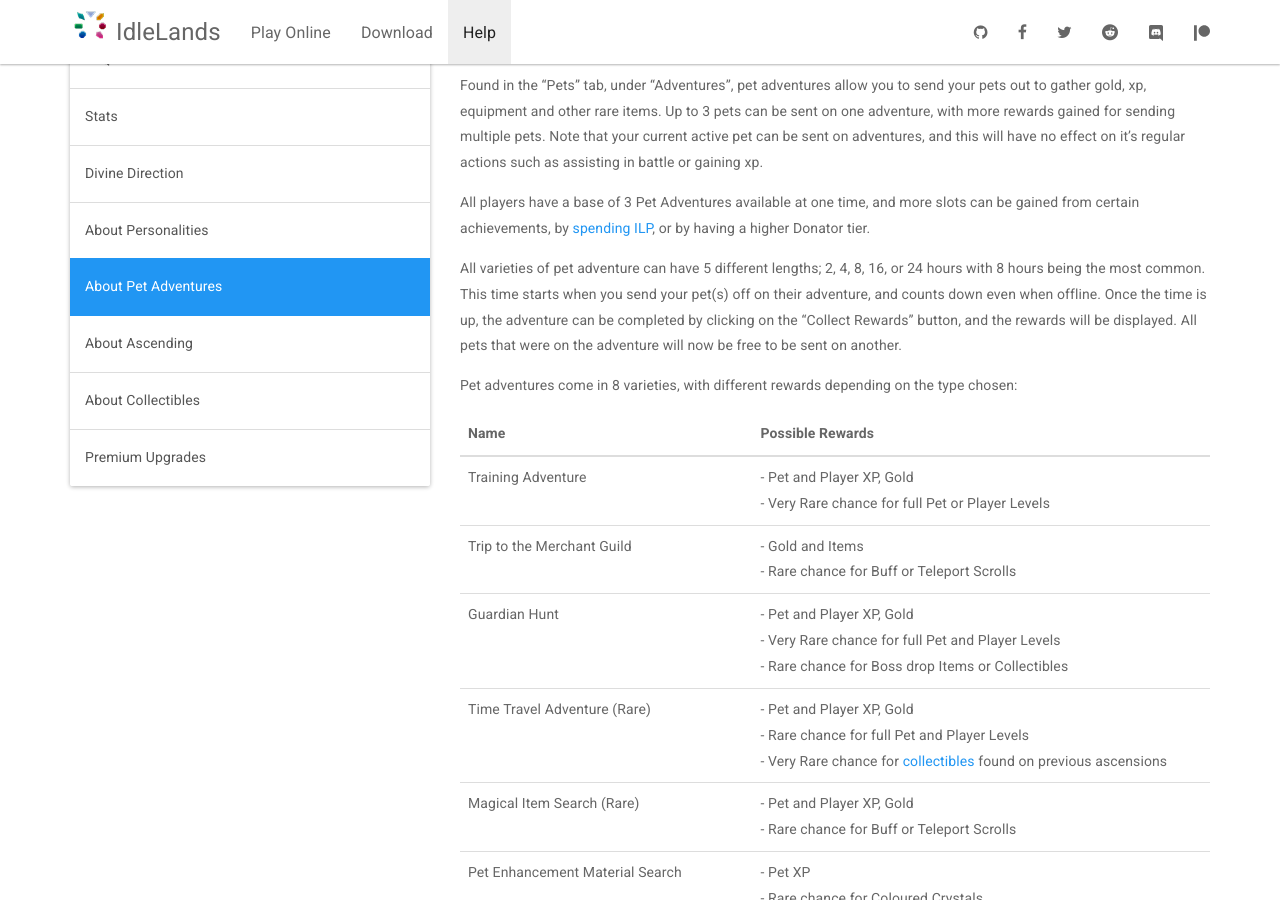
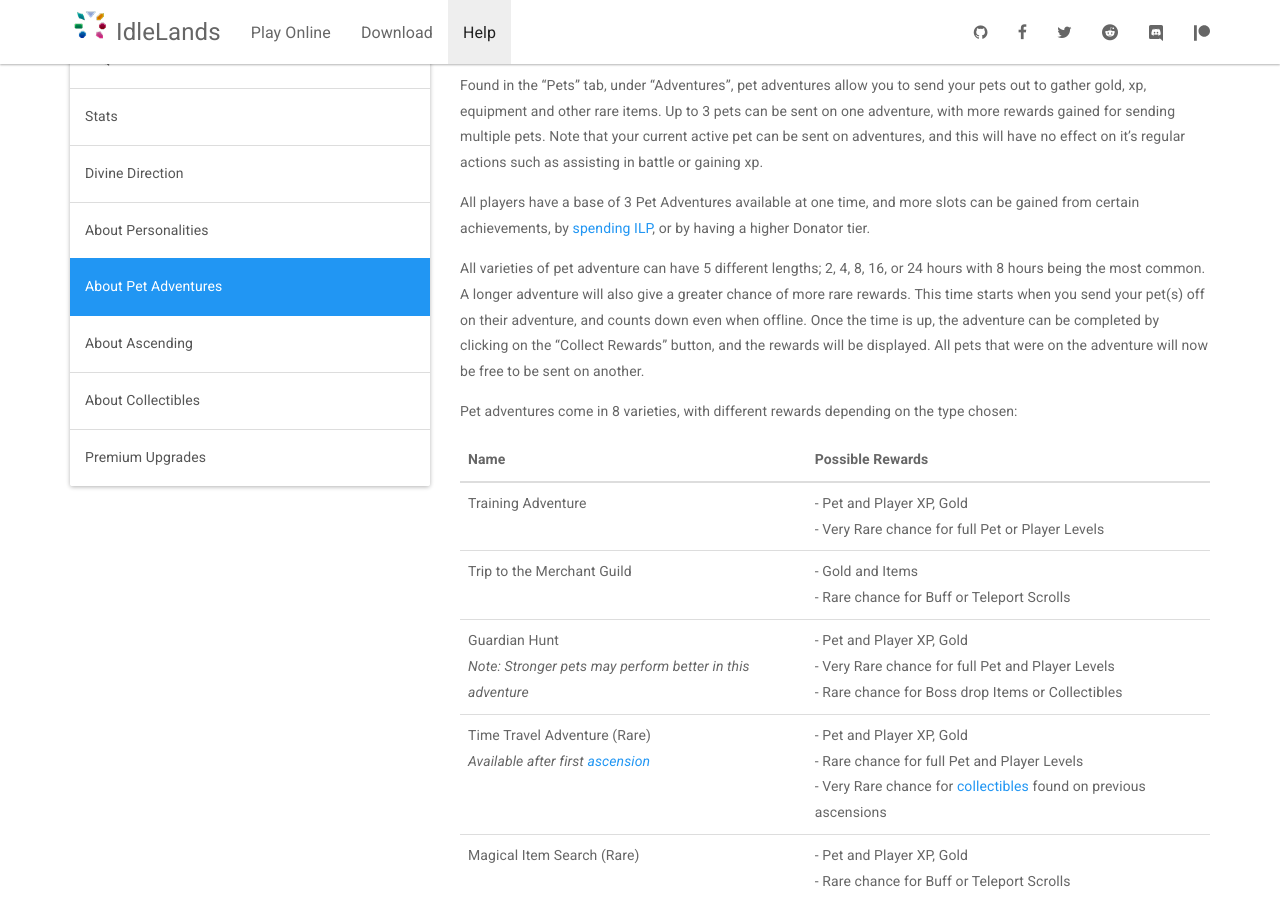
Before and after one commit to IdleLands/idlelands.github.io, a Jekyll site: the page built from _docs/help/about-pet-adventures.md, in a window 1280 px wide and 900 px high, scrolled down 193 px. Built offline with Jekyll 4.4.1, drawn with Linux system fonts in a browser that asks for light colours; nearby versions of some CDN libraries.

Commit message:
Extra Info

```diff
--- a/_docs/help/about-pet-adventures.md
+++ b/_docs/help/about-pet-adventures.md
@@ -12,7 +12,7 @@ Found in the “Pets” tab, under “Adventures”, pet adventures allow you to
 
 All players have a base of 3 Pet Adventures available at one time, and more slots can be gained from certain achievements, by [spending ILP](https://idle.land/docs/premium-upgrades/), or by having a higher Donator tier.
 
-All varieties of pet adventure can have 5 different lengths; 2, 4, 8, 16, or 24 hours with 8 hours being the most common. This time starts when you send your pet(s) off on their adventure, and counts down even when offline. Once the time is up, the adventure can be completed by clicking on the "Collect Rewards" button, and the rewards will be displayed. All pets that were on the adventure will now be free to be sent on another.
+All varieties of pet adventure can have 5 different lengths; 2, 4, 8, 16, or 24 hours with 8 hours being the most common. A longer adventure will also give a greater chance of more rare rewards. This time starts when you send your pet(s) off on their adventure, and counts down even when offline. Once the time is up, the adventure can be completed by clicking on the "Collect Rewards" button, and the rewards will be displayed. All pets that were on the adventure will now be free to be sent on another.
 
 Pet adventures come in 8 varieties, with different rewards depending on the type chosen:
 
@@ -20,8 +20,8 @@ Name | Possible Rewards
 ------------ | -------------
 Training Adventure |- Pet and Player XP, Gold<br>- Very Rare chance for full Pet or Player Levels
 Trip to the Merchant Guild |- Gold and Items<br>- Rare chance for Buff or Teleport Scrolls
-Guardian Hunt |- Pet and Player XP, Gold<br>- Very Rare chance for full Pet and Player Levels<br>- Rare chance for Boss drop Items or Collectibles
-Time Travel Adventure (Rare) |- Pet and Player XP, Gold<br>- Rare chance for full Pet and Player Levels<br>- Very Rare chance for [collectibles](https://idle.land/docs/collectible-info/) found on previous ascensions
+Guardian Hunt<br>_Note: Stronger pets may perform better in this adventure_ |- Pet and Player XP, Gold<br>- Very Rare chance for full Pet and Player Levels<br>- Rare chance for Boss drop Items or Collectibles
+Time Travel Adventure (Rare)<br> _Available after first [ascension](https://idle.land/docs/about-ascending/)_ |- Pet and Player XP, Gold<br>- Rare chance for full Pet and Player Levels<br>- Very Rare chance for [collectibles](https://idle.land/docs/collectible-info/) found on previous ascensions
 Magical Item Search (Rare) |- Pet and Player XP, Gold<br>- Rare chance for Buff or Teleport Scrolls
 Pet Enhancement Material Search |- Pet XP<br>- Rare chance for Coloured Crystals<br>- Very Rare chance for Astral Crystals<br>- Very Rare chance for Coloured Souls
 Idle Adventure |- Pet and Player XP<br>- Very Rare chance for Coloured Crystals<br>- Rare chance for Buff or Teleport Scrolls or Items
```
